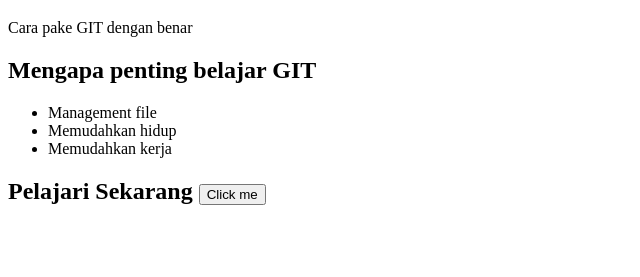
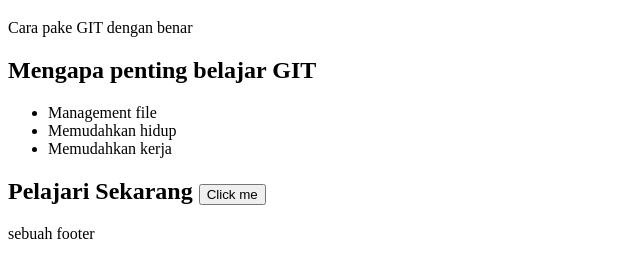
Before and after one commit to FakhryAbqory/belajar-git, a plain HTML site: page index.html in a window 1280 px wide. Shown: the part 61-338 px from the top of the page, without its empty margins (0-640 px from the left). Drawn offline with Linux system fonts and the light colour scheme.

Commit message:
menambahkan satu footer

```diff
--- a/index.html
+++ b/index.html
@@ -26,5 +26,9 @@
             <button>Click me</button>
         </h2>
     </section>
+
+    <footer>
+        <p>sebuah footer</p>
+    </footer>
 </body>
 </html>
```
